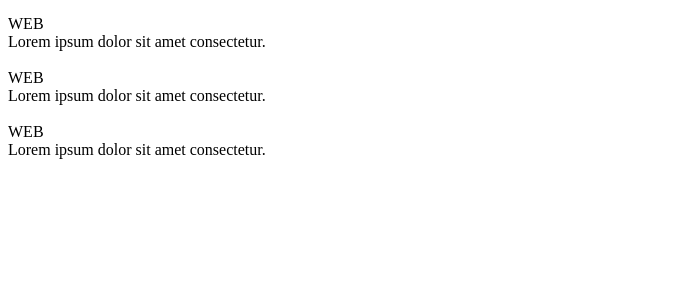
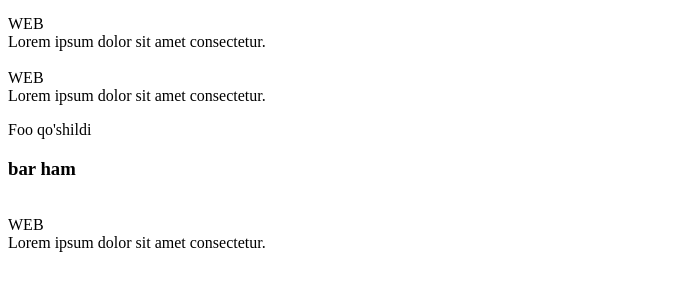
Before and after one commit to Ruzimurod11/github-kirish, a plain HTML site: page index.html in a window 1280 px wide. Shown: the part 119-410 px from the top of the page, without its empty margins (0-677 px from the left). Drawn offline with Linux system fonts and the light colour scheme.

Commit message:
change index

```diff
--- a/index.html
+++ b/index.html
@@ -36,6 +36,8 @@
                 </div>
 
                 <div class="about__column">
+						 <p>Foo qo'shildi</p>
+						 <h3>bar ham</h3>
                     <div class="item-about">
                         <div class="item-about__icon">
                             <img src="img/about/01.png" alt="">
```
